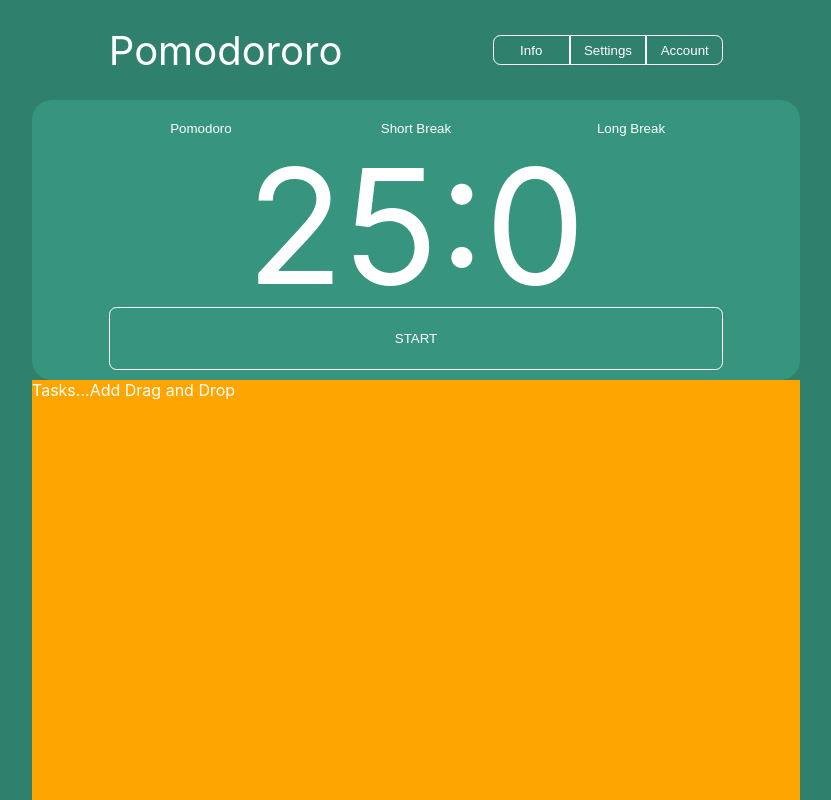
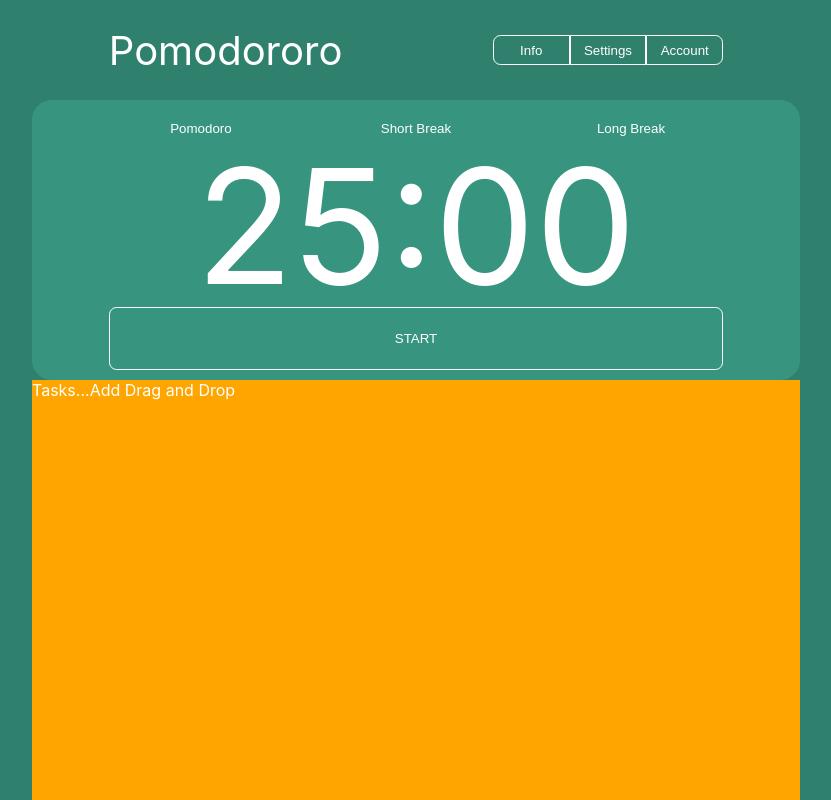
Before and after one commit to nameistao/Pomokanban, a Next.js app: page / in a window 1280 px wide. Shown: the whole page, without its empty margins (224-1055 px from the left). Built offline with nearby package versions, Linux system fonts and the light colour scheme.

Commit message:
add working progress bar

```diff
--- a/components/timerBoxComponents/Timer.tsx
+++ b/components/timerBoxComponents/Timer.tsx
@@ -21,7 +21,8 @@ const Timer = ({ remainder }: IProps) => {
   return (
     <StyledTimerWrapper>
       <StyledTimer>
-        {Math.floor(remainder / 60)}:{Math.floor(remainder % 60)}
+        {Math.floor(remainder / 60)}:
+        {Math.floor(remainder % 60) === 0 ? "00" : Math.floor(remainder % 60)}
       </StyledTimer>
     </StyledTimerWrapper>
   );
--- a/pages/index.tsx
+++ b/pages/index.tsx
@@ -21,10 +21,8 @@ const Home: NextPage = () => {
   const [startStop, setStartStop] = useState("START");
   //remaining time in seconds
   const [remainder, setRemainder] = useState(25 * 60);
-  //total time in seconds
+  //total time in seconds, only changed by settings and buttons
   const [total, setTotal] = useState(25 * 60);
-  //updated only when the start button is used
-  const [endTime, setEndTime] = useState(0);
   //for tracking intervalId
   const [intervalId, setIntervalId] = useState(0);
 
@@ -40,13 +38,15 @@ const Home: NextPage = () => {
         //get and update remaining time
         let diff = end.getTime() - new Date().getTime();
         //console.log(diff / 1000);
-        console.log("seconds", Math.floor((diff / 1000) % 60));
-        console.log("minutes", Math.floor(diff / 1000 / 60));
+        //console.log("seconds", Math.floor((diff / 1000) % 60));
+        //console.log("minutes", Math.floor(diff / 1000 / 60));
 
         //update remainder with seconds remaining
         setRemainder(diff / 1000);
-
         //move progress bar
+        console.log(diff / 1000);
+        console.log(total);
+        setProgress((1 - diff / 1000 / total) * 100);
 
         //if timer is up, end interval
         if (diff < 0) {
```
